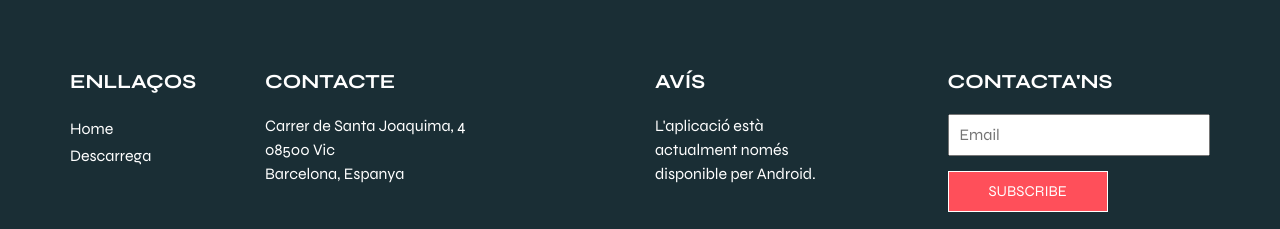
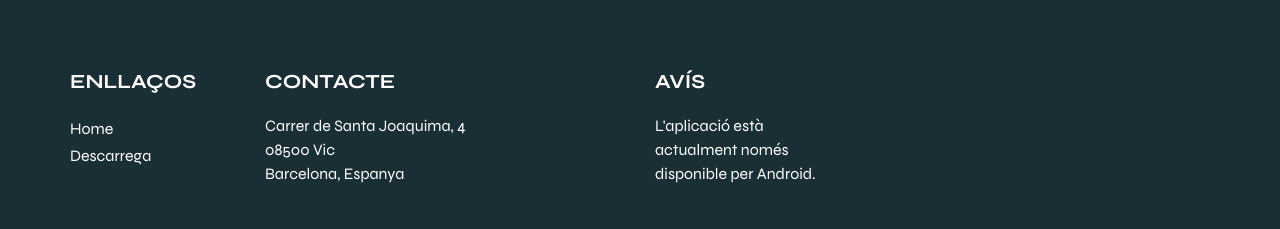
Before and after one commit to makgtrt06/BookLink, a website: page public_html/category.html in a window 1280 px wide. Shown: the part 571-800 px from the top of the page. Drawn offline with Linux system fonts and the light colour scheme.

Commit message:
botó sota eliminat

```diff
--- a/public_html/category.html
+++ b/public_html/category.html
@@ -159,20 +159,6 @@
                 L'aplicació està actualment només disponible per Android.
               </p>
             </div>
-
-            <div class="col-md-3  offset-lg-1">
-              <div class="info_form ">
-                <h5>
-                  Contacta'ns
-                </h5>
-                <form action="">
-                  <input type="email" placeholder="Email">
-                  <button>
-                    Subscribe
-                  </button>
-                </form>
-              </div>
-            </div>
           </div>
         </div>
         <div class="row">
```
Also changed, not shown: public_html/about.html (+0 -11 lines), public_html/index.html (+0 -14 lines).
